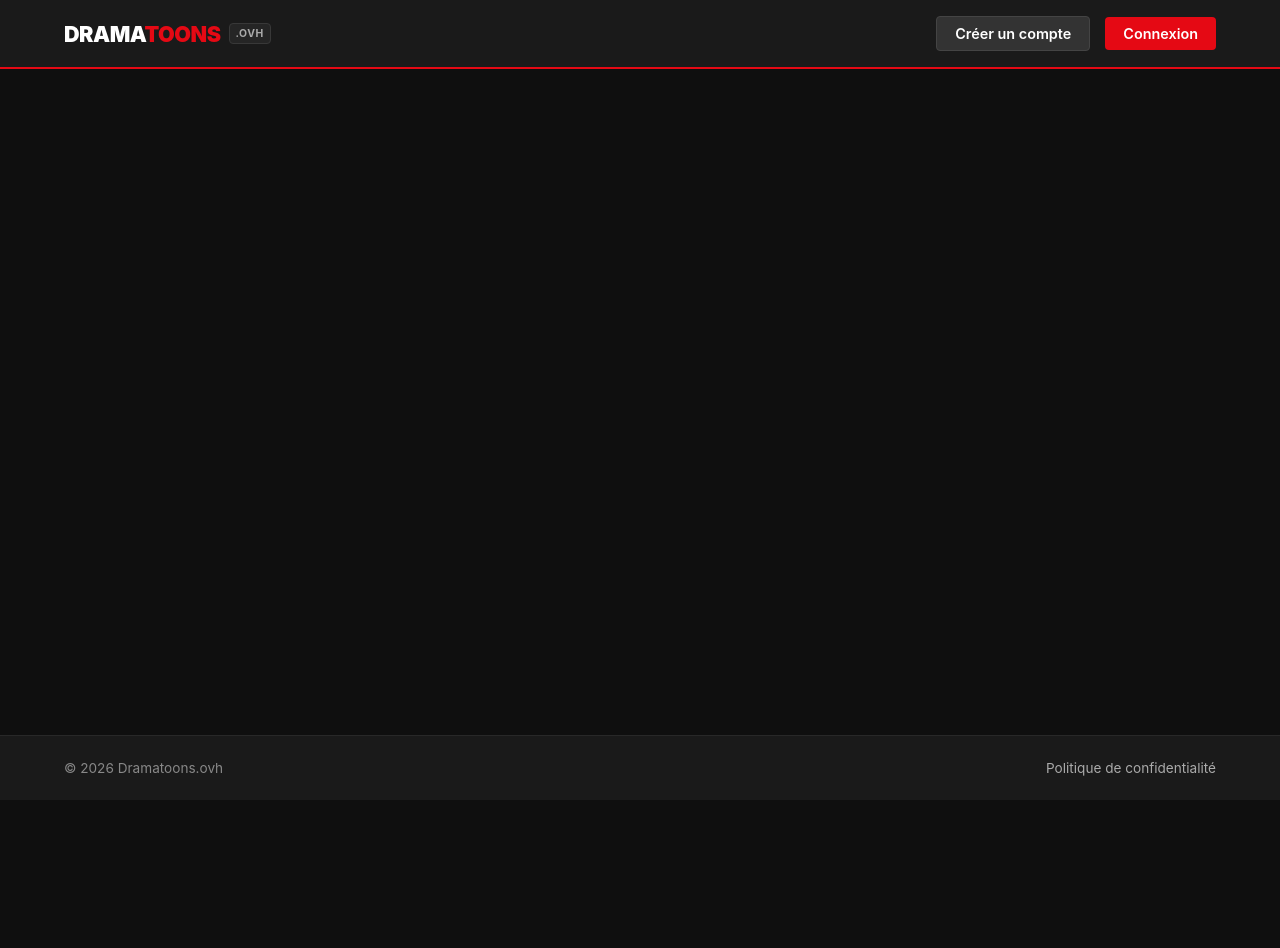
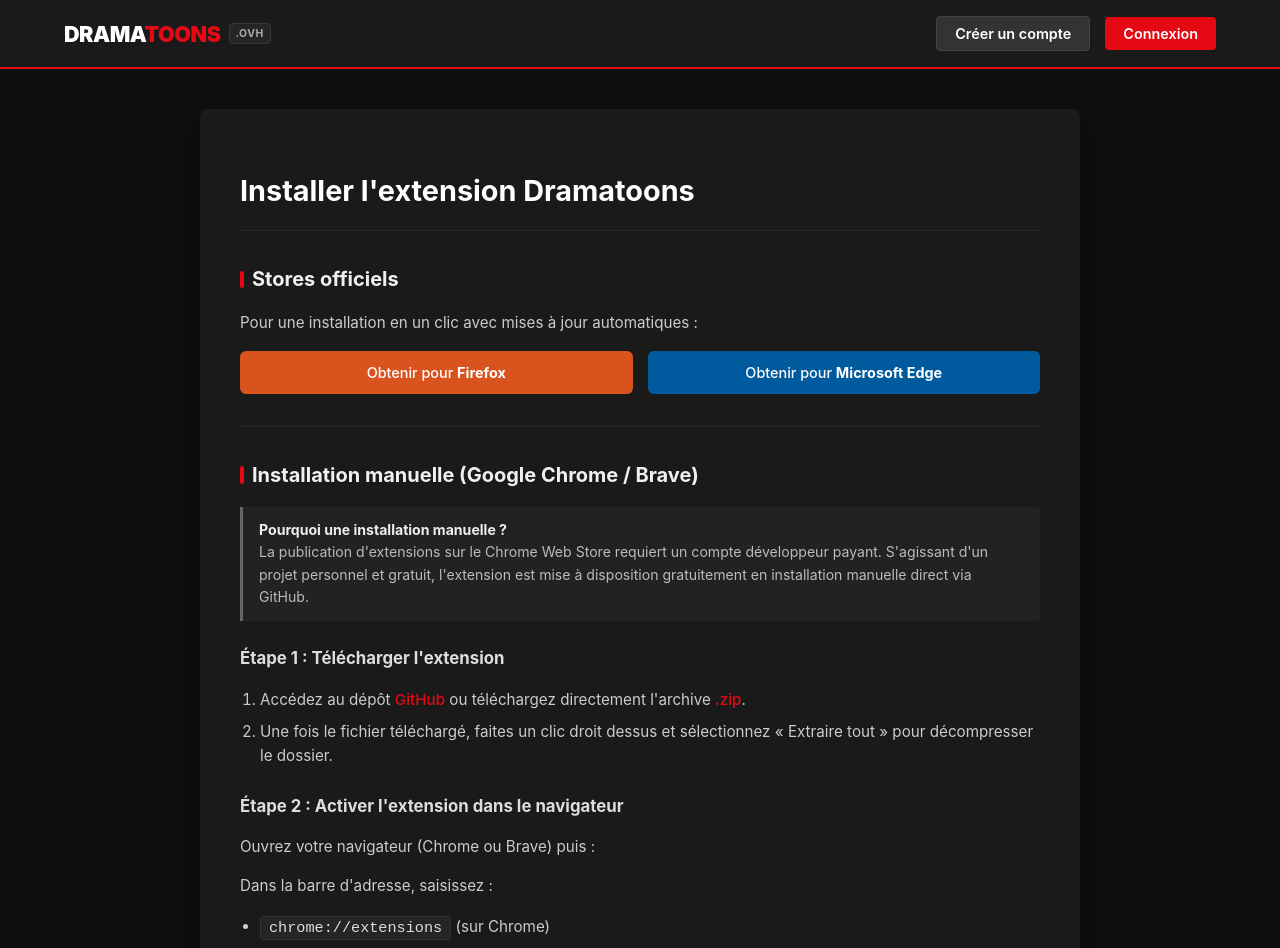
Before and after one commit to remi-leconte/dramatoons-front, a Vue app: page /install-tutorial in a window 1280 px wide. Shown: the top 948 px of the page. Before the commit the page ends 800 px from the top, so only its background shows below. Built offline with nearby package versions, Linux system fonts and the light colour scheme; no server answers.

Commit message:
fix/#57-extension-chromium
Ajout d'un tuto pour les extensions

Ref #57

```diff
--- a/src/components/CanvasBoard.vue
+++ b/src/components/CanvasBoard.vue
@@ -36,7 +36,9 @@
       </div>
 
       <div class="case case-3-perso-1-text">
-        <p>Ensuite, télécharge l'extension <a href="https://addons.mozilla.org/fr/firefox/addon/dramatoons-highlighter/" target="_blank">Dramatoons Highlighter</a> sur ton navigateur.</p>
+
+        <p>Ensuite, télécharge l'extension <router-link to="/install-tutorial">Dramatoons Highlighter</router-link> sur ton navigateur.</p>
+        <!--<a href="https://addons.mozilla.org/fr/firefox/addon/dramatoons-highlighter/" target="_blank">Dramatoons Highlighter</a>-->
       </div>
 
       <!------------------------------Case 4------------------------------------>
--- a/src/router/index.ts
+++ b/src/router/index.ts
@@ -13,6 +13,11 @@
       path: '/privacy',
       name: 'privacy-policy',
       component: () => import('../views/PrivacyPolicyView.vue'),
+    },
+    {
+      path: '/install-tutorial',
+      name: 'install-tutorial',
+      component: () => import('../views/InstallExtensionTutorialView.vue'),
     },
     {
       path: '/login',
--- /dev/null
+++ b/src/views/InstallExtensionTutorialView.vue
@@ -0,0 +1,281 @@
+<template>
+  <div class="tutorial-container">
+    <div class="tutorial-card">
+      <h1>Installer l'extension Dramatoons</h1>
+
+      <!-- Section des stores officiels -->
+      <section class="store-section">
+        <h2>Stores officiels</h2>
+        <p class="section-intro">
+          Pour une installation en un clic avec mises à jour automatiques :
+        </p>
+        <div class="store-buttons">
+          <a
+            href="https://addons.mozilla.org/fr/firefox/addon/dramatoons-highlighter/"
+            target="_blank"
+            rel="noopener"
+            class="store-btn firefox"
+          >
+            <span>Obtenir pour <strong>Firefox</strong></span>
+          </a>
+
+          <a
+            href="https://microsoftedge.microsoft.com/addons/detail/cjnoabamjhohobpnmmkjfhipfhcjadeb"
+            target="_blank"
+            rel="noopener"
+            class="store-btn edge"
+          >
+            <span>Obtenir pour <strong>Microsoft Edge</strong></span>
+          </a>
+        </div>
+      </section>
+
+      <hr class="divider" />
+
+      <!-- Section installation manuelle (Chromium / Brave / Chrome) -->
+      <section class="manual-section">
+        <h2>Installation manuelle (Google Chrome / Brave)</h2>
+
+        <div class="info-note">
+          <p>
+            <strong>Pourquoi une installation manuelle ?</strong><br />
+            La publication d'extensions sur le Chrome Web Store requiert un compte développeur payant. S'agissant d'un projet personnel et gratuit, l'extension est mise à disposition gratuitement en installation manuelle direct via GitHub.
+          </p>
+        </div>
+
+        <h3>Étape 1 : Télécharger l'extension</h3>
+        <ol class="steps-list">
+          <li>
+            Accédez au dépôt
+            <a href="https://github.com/remi-leconte/dramatoons-extension-chromium" target="_blank" rel="noopener">GitHub</a>
+            ou téléchargez directement l'archive
+            <a href="https://github.com/remi-leconte/dramatoons-extension-chromium/archive/refs/heads/main.zip" target="_blank" rel="noopener">.zip</a>.
+          </li>
+          <li>
+            Une fois le fichier téléchargé, faites un clic droit dessus et sélectionnez « Extraire tout » pour décompresser le dossier.
+          </li>
+        </ol>
+
+        <h3>Étape 2 : Activer l'extension dans le navigateur</h3>
+        <p>Ouvrez votre navigateur (Chrome ou Brave) puis :</p>
+
+        <p>Dans la barre d'adresse, saisissez :</p>
+        <ul>
+          <li><code>chrome://extensions</code> (sur Chrome)</li>
+          <li><code>brave://extensions</code> (sur Brave)</li>
+        </ul>
+
+        <ol start="3" class="steps-list">
+          <li>En haut à droite de la page, activez le commutateur <strong>« Mode développeur »</strong>.</li>
+          <li>En haut à gauche, cliquez sur le bouton <strong>« Charger l'extension non empaquetée »</strong>.</li>
+          <li>Sélectionnez le dossier dézippé à l'étape 1.</li>
+        </ol>
+
+        <div class="completion-box">
+          <p>
+            🎉 <strong>Installation terminée !</strong> L'extension est prête. Vous pouvez l'épingler dans votre barre d'outils via l'icône en forme de puzzle.
+          </p>
+        </div>
+      </section>
+
+      <div class="tutorial-back">
+        <router-link to="/" class="btn-secondary">Retour à l'accueil</router-link>
+      </div>
+    </div>
+  </div>
+</template>
+
+<style scoped>
+.tutorial-container {
+  display: flex;
+  justify-content: center;
+  padding: 40px 20px;
+  min-height: 80vh;
+}
+
+.tutorial-card {
+  background: #1a1a1a;
+  padding: 40px;
+  border-radius: 8px;
+  max-width: 800px;
+  width: 100%;
+  box-shadow: 0 15px 35px rgba(0, 0, 0, 0.5);
+  line-height: 1.6;
+}
+
+/* Titres plus doux */
+.tutorial-card h1 {
+  font-size: 1.8rem;
+  margin-bottom: 2rem;
+  color: #ffffff;
+  border-bottom: 1px solid #282828;
+  padding-bottom: 1rem;
+}
+
+.tutorial-card h2 {
+  font-size: 1.25rem;
+  margin-top: 1rem;
+  margin-bottom: 0.8rem;
+  color: #f0f0f0;
+  display: flex;
+  align-items: center;
+  gap: 8px;
+}
+
+.tutorial-card h2::before {
+  content: '';
+  display: inline-block;
+  width: 4px;
+  height: 1.1rem;
+  background-color: #e50914;
+  border-radius: 2px;
+}
+
+.tutorial-card h3 {
+  font-size: 1.05rem;
+  margin-top: 1.5rem;
+  margin-bottom: 0.5rem;
+  color: #dddddd;
+}
+
+.section-intro {
+  color: #aaa;
+  font-size: 0.9rem;
+  margin-bottom: 1rem;
+}
+
+.tutorial-card p, .tutorial-card li {
+  color: #ccc;
+  font-size: 0.95rem;
+}
+
+/* Note d'explication Chrome payant */
+.info-note {
+  background: #222222;
+  border-left: 3px solid #666666;
+  padding: 12px 16px;
+  border-radius: 0 4px 4px 0;
+  margin: 1rem 0 1.5rem 0;
+}
+
+.info-note p {
+  margin: 0;
+  font-size: 0.88rem;
+  color: #bbb;
+}
+
+.info-note strong {
+  color: #eee;
+}
+
+/* Boutons Stores adoucis */
+.store-section {
+  margin-bottom: 1.5rem;
+}
+
+.store-buttons {
+  display: flex;
+  gap: 15px;
+  flex-wrap: wrap;
+  margin-top: 1rem;
+}
+
+/* Boutons Stores */
+.store-btn {
+  display: inline-flex;
+  align-items: center;
+  justify-content: center;
+  padding: 10px 18px;
+  border-radius: 6px;
+  color: #ffffff !important;
+  text-decoration: none;
+  font-size: 0.9rem;
+  transition: background-color 0.2s ease, transform 0.15s ease;
+  flex: 1 1 200px;
+  text-align: center;
+}
+
+.store-btn span,
+.store-btn strong {
+  color: #ffffff;
+}
+
+.store-btn:hover {
+  transform: translateY(-1px);
+}
+
+.store-btn.firefox {
+  background-color: #d9531e;
+}
+.store-btn.firefox:hover {
+  background-color: #bf4514;
+}
+
+.store-btn.edge {
+  background-color: #005a9e;
+}
+.store-btn.edge:hover {
+  background-color: #004578;
+}
+
+.divider {
+  border: 0;
+  height: 1px;
+  background: #282828;
+  margin: 2rem 0;
+}
+
+/* Listes et Étapes */
+.steps-list, .manual-section ul {
+  padding-left: 20px;
+  margin-bottom: 1rem;
+}
+
+.tutorial-card li {
+  margin-bottom: 0.5rem;
+}
+
+.tutorial-card code {
+  background: #252525;
+  padding: 2px 8px;
+  border-radius: 4px;
+  color: #ddd;
+  border: 1px solid #333;
+  font-family: monospace;
+}
+
+.tutorial-card a {
+  color: #e50914;
+  text-decoration: none;
+  font-weight: 500;
+}
+
+.tutorial-card a:hover {
+  text-decoration: underline;
+}
+
+.completion-box {
+  margin-top: 2rem;
+  padding: 15px 20px;
+  background-color: rgba(255, 255, 255, 0.03);
+  border: 1px solid #333;
+  border-radius: 6px;
+}
+
+.completion-box p {
+  margin: 0;
+  color: #eee;
+}
+
+.tutorial-back {
+  margin-top: 2.5rem;
+  padding-top: 1.5rem;
+  border-top: 1px solid #282828;
+}
+
+@media (max-width: 600px) {
+  .store-buttons {
+    flex-direction: column;
+  }
+}
+</style>
--- a/src/views/LandingView.vue
+++ b/src/views/LandingView.vue
@@ -54,9 +54,6 @@
 
     <h3 style="border-bottom: dotted 1px var(--border-color-base,#a2a9b1);margin: 0;">Le Webtoon que je suis en train de lire existe sur le site, mais le titre du site sur lequel je le lis n'est pas le même !</h3>
     <p style="margin-top: 0;">Parfois, un Webtoon a des titres différents ou est tout simplement traduit. Une évolution du site permettra de renseigner des titres secondaires.</p>
-
-    <h3 style="border-bottom: dotted 1px var(--border-color-base,#a2a9b1);margin: 0;">À quand une extension pour Chrome ?</h3>
-    <p style="margin-top: 0;">L'extension pour Chrome reste à développer.</p>
   </section>
 </template>
 
```
